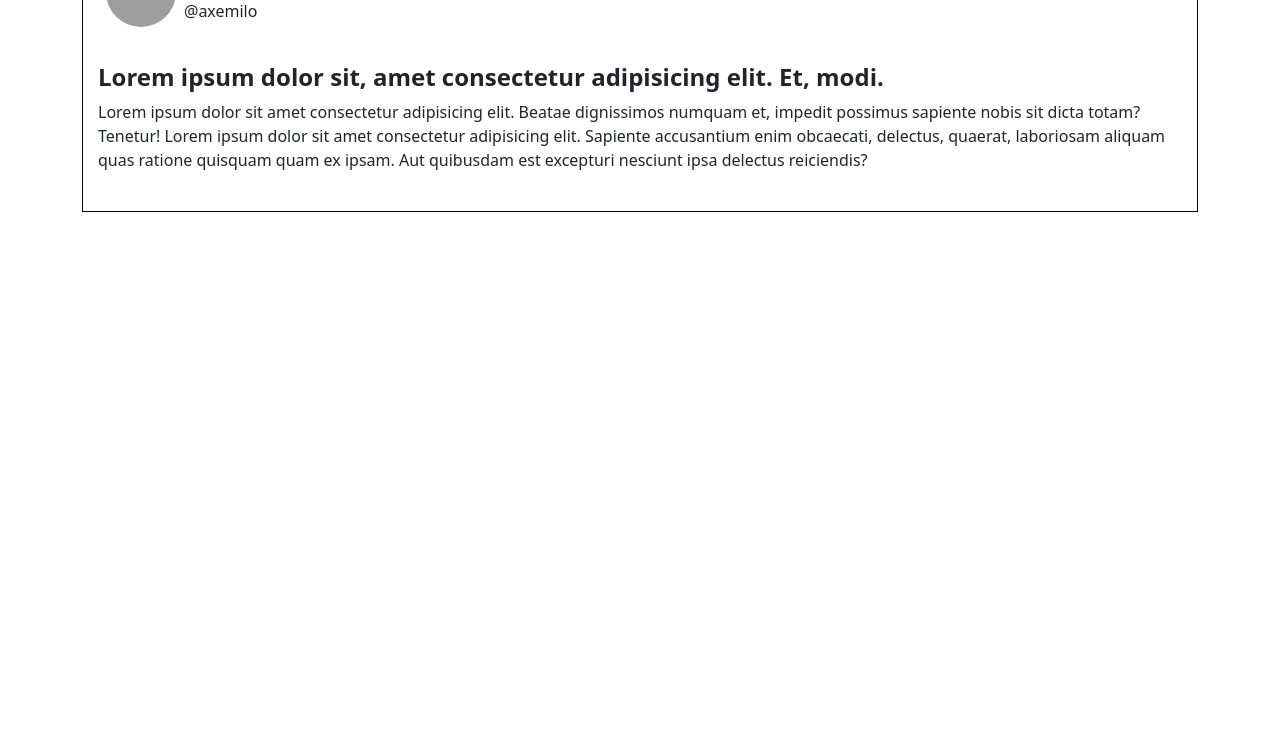
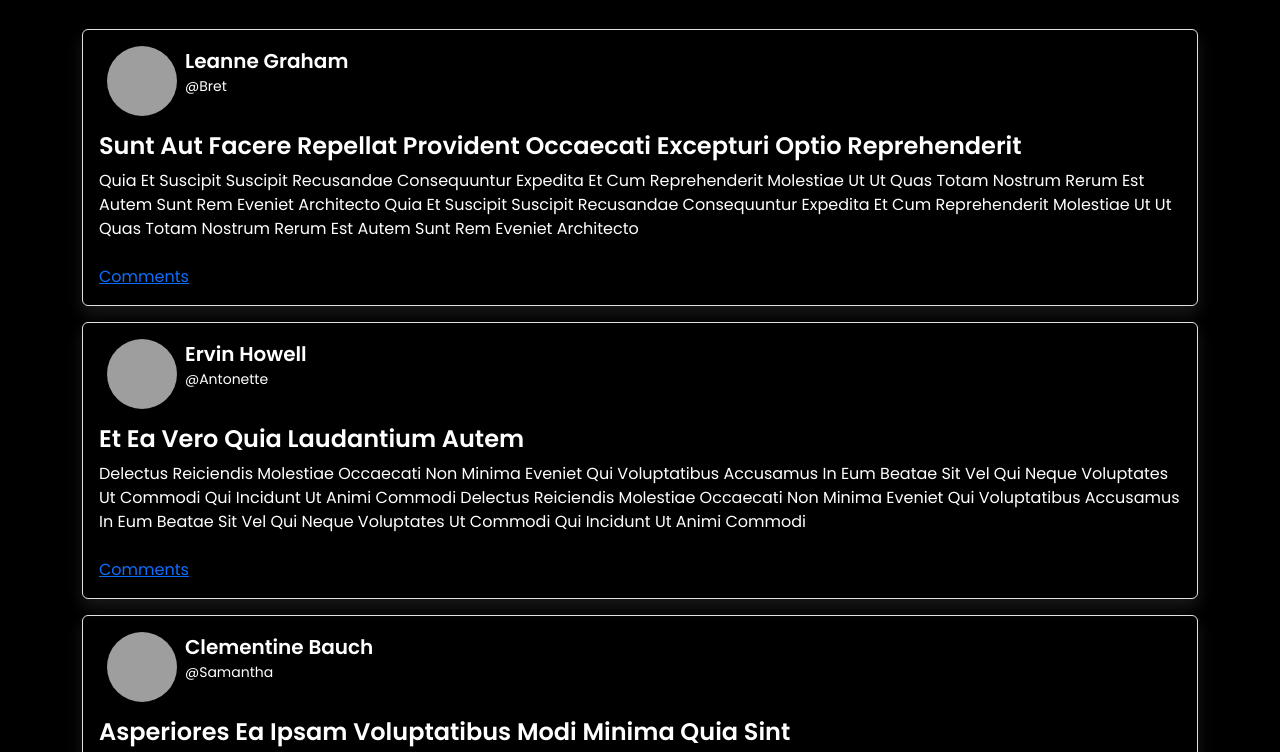
Before and after one commit to axemilo/posts, a plain HTML site: page index.html in a window 1280 px wide. Shown: the part 107-859 px from the top of the page. Before the commit the page ends 800 px from the top, so only its background shows below. Drawn offline with nearby package versions, Linux system fonts and the light colour scheme; grey boxes are pictures that could not be loaded.

Commit message:
added new files/fonts

```diff
--- /dev/null
+++ b/css/fonts.css
@@ -0,0 +1,46 @@
+/* poppins-regular - latin */
+@font-face {
+  font-family: 'Poppins';
+  font-style: normal;
+  font-weight: 400;
+  src: local(''),
+    url('../fonts/poppins-v20-latin-regular.woff2') format('woff2'),
+    /* Chrome 26+, Opera 23+, Firefox 39+ */
+      url('../fonts/poppins-v20-latin-regular.woff') format('woff'); /* Chrome 6+, Firefox 3.6+, IE 9+, Safari 5.1+ */
+}
+/* poppins-500 - latin */
+@font-face {
+  font-family: 'Poppins';
+  font-style: normal;
+  font-weight: 500;
+  src: local(''), url('../fonts/poppins-v20-latin-500.woff2') format('woff2'),
+    /* Chrome 26+, Opera 23+, Firefox 39+ */
+      url('../fonts/poppins-v20-latin-500.woff') format('woff'); /* Chrome 6+, Firefox 3.6+, IE 9+, Safari 5.1+ */
+}
+/* poppins-600 - latin */
+@font-face {
+  font-family: 'Poppins';
+  font-style: normal;
+  font-weight: 600;
+  src: local(''), url('../fonts/poppins-v20-latin-600.woff2') format('woff2'),
+    /* Chrome 26+, Opera 23+, Firefox 39+ */
+      url('../fonts/poppins-v20-latin-600.woff') format('woff'); /* Chrome 6+, Firefox 3.6+, IE 9+, Safari 5.1+ */
+}
+/* poppins-700 - latin */
+@font-face {
+  font-family: 'Poppins';
+  font-style: normal;
+  font-weight: 700;
+  src: local(''), url('../fonts/poppins-v20-latin-700.woff2') format('woff2'),
+    /* Chrome 26+, Opera 23+, Firefox 39+ */
+      url('../fonts/poppins-v20-latin-700.woff') format('woff'); /* Chrome 6+, Firefox 3.6+, IE 9+, Safari 5.1+ */
+}
+/* poppins-900 - latin */
+@font-face {
+  font-family: 'Poppins';
+  font-style: normal;
+  font-weight: 900;
+  src: local(''), url('../fonts/poppins-v20-latin-900.woff2') format('woff2'),
+    /* Chrome 26+, Opera 23+, Firefox 39+ */
+      url('../fonts/poppins-v20-latin-900.woff') format('woff'); /* Chrome 6+, Firefox 3.6+, IE 9+, Safari 5.1+ */
+}
--- a/css/style.css
+++ b/css/style.css
@@ -4,7 +4,21 @@
   box-sizing: border-box;
 }
 
+body {
+  font-family: 'Poppins', sans-serif;
+  font-weight: normal;
+  background-color:  #000;
+  color: #fff;
+}
+
+.title {
+  margin-top: 50px;
+}
+
+.post__profile-title > span {
+  font-size: 14px;
+}
+
 .post__item {
-  border: 1px solid #000;
-  padding: 15px;
+  box-shadow: 0 .5rem 1rem rgba(256,256,256,0.1)!important;
 }
--- a/index.html
+++ b/index.html
@@ -11,51 +11,20 @@
       integrity="sha384-0evHe/X+R7YkIZDRvuzKMRqM+OrBnVFBL6DOitfPri4tjfHxaWutUpFmBp4vmVor"
       crossorigin="anonymous"
     />
-    <vqwr></vqwr>
+    <link rel="stylesheet" href="css/fonts.css" />
     <link rel="stylesheet" href="css/style.css" />
   </head>
   <body>
     <div class="container">
-      <ul class="post__list list-unstyled mt-5">
-        <li class="post__item border-1">
-          <div class="post__item-profile d-flex mb-4">
-            <img
-              class="post__profile-img rounded-circle mx-2 d-inline-block"
-              src="https://picsum.photos/200/200
-            "
-              alt=""
-              width="70"
-              height="70"
-            />
-            <p class="post__profile-title fs-3 fw-bold">
-              axemilo
-              <span class="fs-6 d-block fw-normal">@axemilo</span>
-            </p>
-          </div>
-          <div class="post__item-main">
-            <h4 class="post__item-title fw-bold">
-              Lorem ipsum dolor sit, amet consectetur adipisicing elit. Et,
-              modi.
-            </h4>
-            <p class="post__item-text mb-4">
-              Lorem ipsum dolor sit amet consectetur adipisicing elit. Beatae
-              dignissimos numquam et, impedit possimus sapiente nobis sit dicta
-              totam? Tenetur! Lorem ipsum dolor sit amet consectetur adipisicing
-              elit. Sapiente accusantium enim obcaecati, delectus, quaerat,
-              laboriosam aliquam quas ratione quisquam quam ex ipsam. Aut
-              quibusdam est excepturi nesciunt ipsa delectus reiciendis?
-            </p>
-          </div>
-        </li>
+      <h2 class="title text-center">Posts</h2>
+      <ul id="main" class="post__list list-unstyled mt-5">
       </ul>
     </div>
-    <!-- Scripts JS -->
     <script
       src="https://cdn.jsdelivr.net/npm/bootstrap@5.2.0-beta1/dist/js/bootstrap.bundle.min.js"
       integrity="sha384-pprn3073KE6tl6bjs2QrFaJGz5/SUsLqktiwsUTF55Jfv3qYSDhgCecCxMW52nD2"
       crossorigin="anonymous"
     ></script>
-
     <script src="js/posts.js"></script>
     <script src="js/app.js"></script>
   </body>
--- a/js/app.js
+++ b/js/app.js
@@ -0,0 +1,63 @@
+const renderComments = () => {
+  for (let i = 0; i < posts.length; i++) {}
+}
+
+const renderItems = (post) => {
+  const main = document.querySelector('#main')
+  for (let i = 0; i < post.length; i++) {
+    const elItem = document.createElement('li')
+    elItem.className = 'post__item rounded-2 border p-3  mb-3 shadow'
+    main.appendChild(elItem)
+    elItem.innerHTML = `<div class="post__item-profile d-flex mb-3">
+    <img
+      class="post__profile-img rounded-circle mx-2 d-inline-block"
+      src="https://picsum.photos/200/${i + 200}
+    "
+      alt=""
+      width="70"
+      height="70"
+    />
+    <p class="post__profile-title fs-5 fw-semibold">
+      ${post[i].user.name}
+      <span class="d-block fw-normal">@${post[i].user.username}</span>
+    </p>
+  </div>
+  <div class="post__item-main">
+    <h4 class="post__item-title  fw-semibold text-capitalize">
+      ${post[i].title}
+
+    </h4>
+    <p class="post__item-text mb-4 fs-6 text-capitalize">
+    ${post[i].body} ${post[i].body}
+    </p>
+  </div>
+  <a class="" data-bs-toggle="collapse" href="#collapseExample${i}" role="button" aria-expanded="false"   aria-controls="collapseExample">
+    Comments
+  </a>
+  `
+
+    for (let j = 0; j < post[i].comments.length; j++) {
+      const collapseDiv = document.createElement('div')
+      const collapseEl = document.createElement('div')
+
+      collapseDiv.className = 'collapse mt-3 mx-3 border-bottom py-2'
+      collapseDiv.id = `collapseExample${i}`
+      collapseEl.className = ' card-body'
+
+      collapseDiv.appendChild(collapseEl)
+      elItem.appendChild(collapseDiv)
+      collapseEl.innerHTML = `<div class="d-flex align-items-center mb-2">
+      <img class="rounded-circle d-inline-block" src="https://picsum.photos/202/${j + i + 300}" width="50" height="50"/>
+      <p class="mx-3 fw-semibold text-lowercase ">${post[i].comments[j].email}</p>
+      </div>
+      <div class="">
+      <p class="fw-bold fs-6 mb-1">${post[i].comments[j].name}</p>
+      <p class="mb-1">${post[i].comments[j].body}</p>
+      </div>
+
+      `
+    }
+  }
+}
+
+renderItems(posts)
```
Also changed, not shown: fonts/poppins-v20-latin-500.woff (added), fonts/poppins-v20-latin-500.woff2 (added), fonts/poppins-v20-latin-600.woff (added), fonts/poppins-v20-latin-600.woff2 (added), fonts/poppins-v20-latin-700.woff (added), fonts/poppins-v20-latin-700.woff2 (added), fonts/poppins-v20-latin-900.woff (added), fonts/poppins-v20-latin-900.woff2 (added), fonts/poppins-v20-latin-regular.woff (added), fonts/poppins-v20-latin-regular.woff2 (added).
